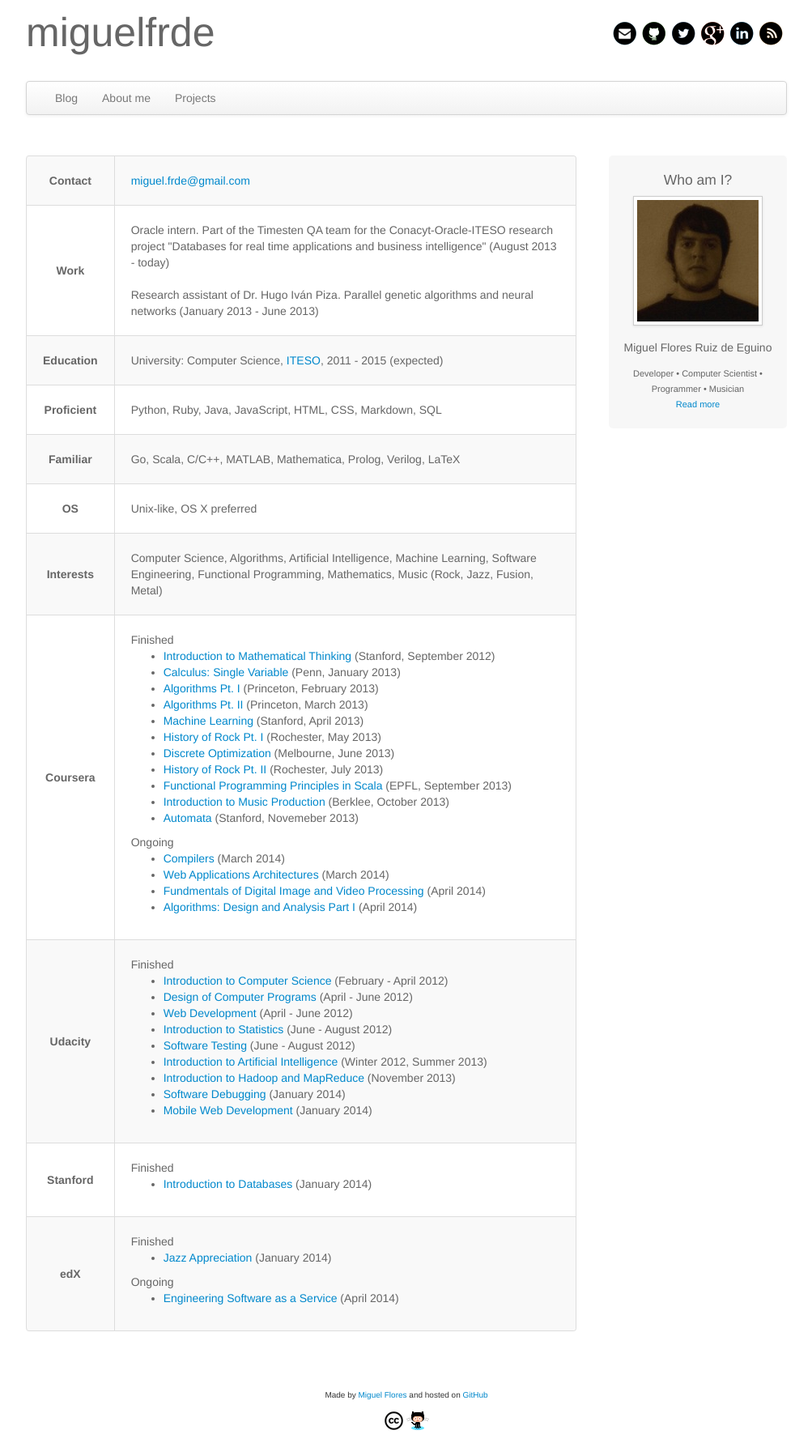
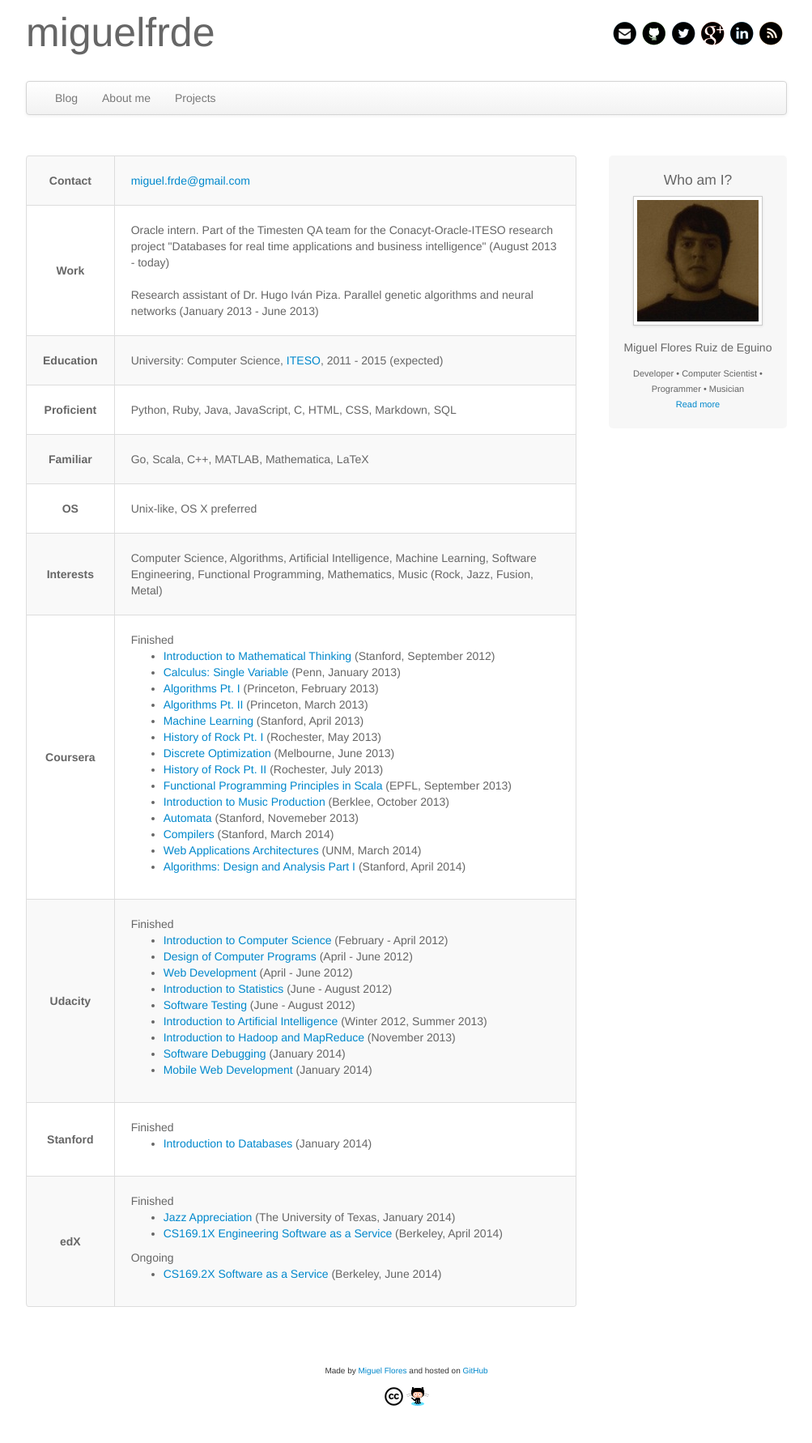
Before and after one commit to miguelfrde/miguelfrde.github.io, a Jekyll site: the page built from about/index.md, in a window 1280 px wide. Shown: the whole page at 81% size, without its empty margins (138-1141 px from the left). Built offline with Jekyll 4.4.1, drawn with Linux system fonts in a browser that asks for light colours; some web fonts are replaced; Markdown is read by kramdown in place of the engine named in the settings; after the commit the page ends 1752 px from its top, so only the background shows below that.

Commit message:
Update About and remove caskroom mirror

```diff
--- a/about/index.md
+++ b/about/index.md
@@ -25,11 +25,11 @@
 	</tr>
 	<tr>
 		<td class='table-left'>Proficient</td>
-		<td>Python, Ruby, Java, JavaScript, HTML, CSS, Markdown, SQL</td>
+		<td>Python, Ruby, Java, JavaScript, C, HTML, CSS, Markdown, SQL</td>
 	</tr>
 	<tr>
 		<td class='table-left'>Familiar</td>
-		<td>Go, Scala, C/C++, MATLAB, Mathematica, Prolog, Verilog, LaTeX</td>
+		<td>Go, Scala, C++, MATLAB, Mathematica, LaTeX</td>
 	</tr>
 	<tr>
 		<td class='table-left'>OS</td>
@@ -55,13 +55,9 @@
 				<li><a href="https://www.coursera.org/course/progfun">Functional Programming Principles in Scala</a> (EPFL, September 2013)</li>
 				<li><a href="https://www.coursera.org/course/musicproduction">Introduction to Music Production</a> (Berklee, October 2013)</li>
 				<li><a href="https://www.coursera.org/course/automata">Automata</a> (Stanford, Novemeber 2013)</li>
-			</ul>
-			Ongoing
-			<ul class="courses-list">
-				<li><a href="https://www.coursera.org/course/compilers">Compilers</a> (March 2014)</li>
-				<li><a href="https://www.coursera.org/course/webapplications">Web Applications Architectures</a> (March 2014)</li>
-				<li><a href="https://www.coursera.org/course/digital">Fundmentals of Digital Image and Video Processing</a> (April 2014)</li>
-				<li><a href="https://www.coursera.org/course/algo">Algorithms: Design and Analysis Part I</a> (April 2014)</li>
+				<li><a href="https://www.coursera.org/course/compilers">Compilers</a> (Stanford, March 2014)</li>
+				<li><a href="https://www.coursera.org/course/webapplications">Web Applications Architectures</a> (UNM, March 2014)</li>
+				<li><a href="https://www.coursera.org/course/algo">Algorithms: Design and Analysis Part I</a> (Stanford, April 2014)</li>
 			</ul>
 		</td>
 	</tr>
@@ -96,11 +92,12 @@
         <td>
             Finished
             <ul class="courses-list">
-                <li><a href="https://www.edx.org/course/utaustinx/utaustinx-ut-8-01x-jazz-appreciation-1149">Jazz Appreciation</a> (January 2014)</li>
+                <li><a href="https://www.edx.org/course/utaustinx/utaustinx-ut-8-01x-jazz-appreciation-1149">Jazz Appreciation</a> (The University of Texas, January 2014)</li>
+                <li><a href="https://www.edx.org/course/uc-berkeleyx/uc-berkeleyx-cs169-1x-engineering-1377">CS169.1X Engineering Software as a Service</a> (Berkeley, April 2014)</li>
             </ul>
             Ongoing
             <ul class="courses-list">
-                <li><a href="https://www.edx.org/course/uc-berkeleyx/uc-berkeleyx-cs169-1x-engineering-1377">Engineering Software as a Service</a> (April 2014)</li>
+            	<li><a href="https://www.edx.org/course/uc-berkeleyx/uc-berkeleyx-cs169-2x-software-service-1275">CS169.2X Software as a Service</a> (Berkeley, June 2014)</li>
             </ul>
         </td>
     </tr>
```
Also changed, not shown: .gitmodules (deleted).
